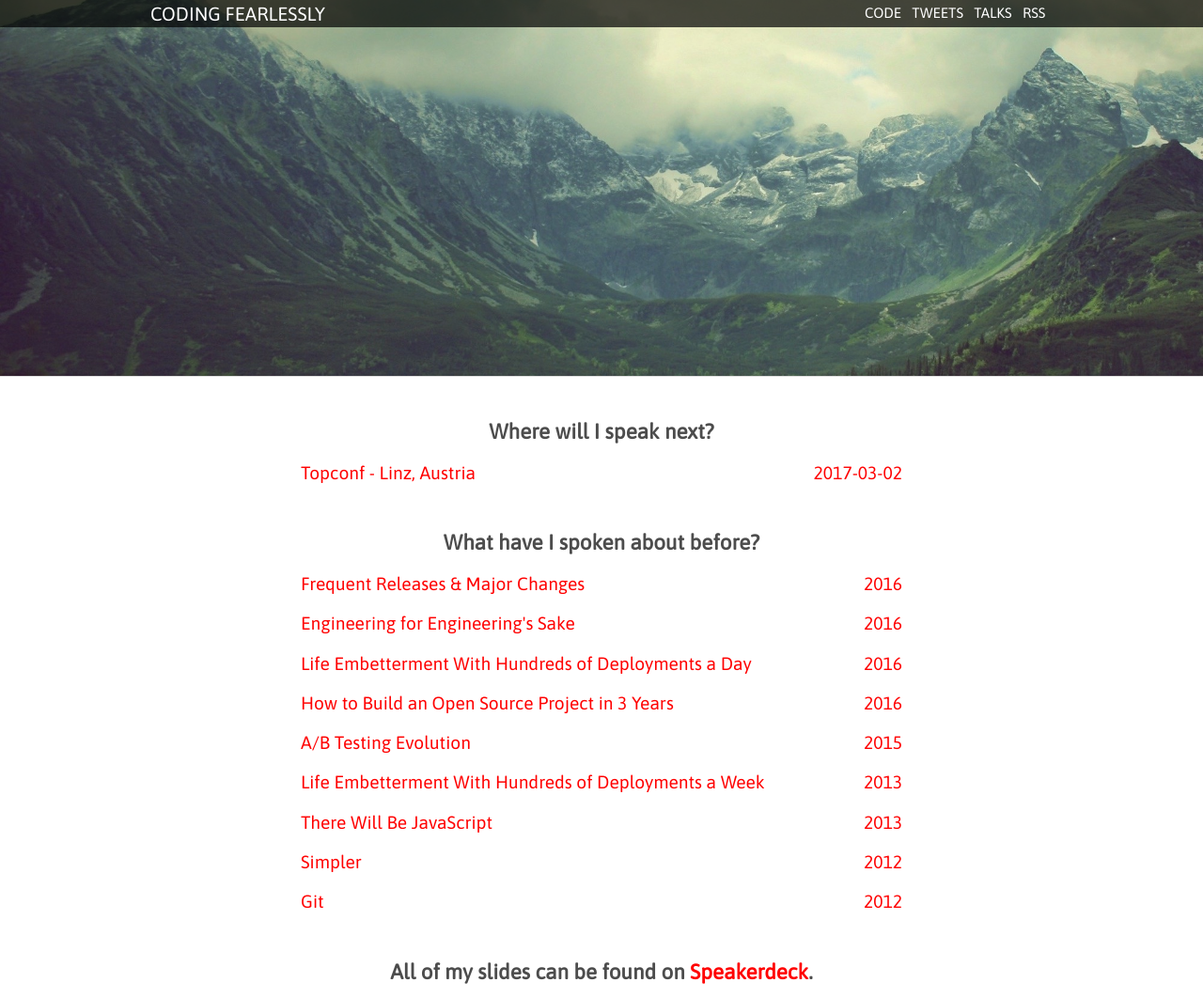
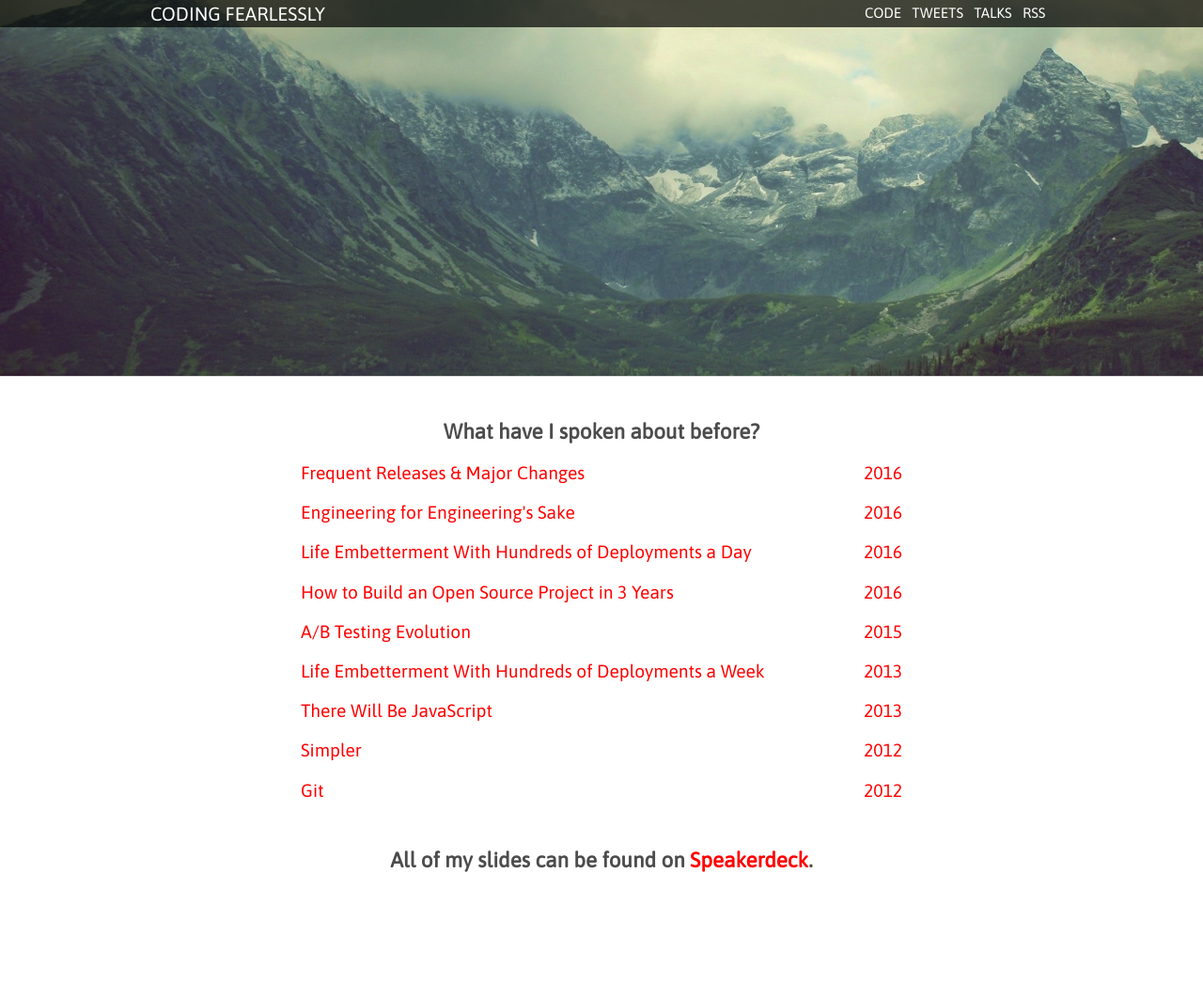
Before and after one commit to mmozuras/mmozuras.github.com, a Jekyll site: the page built from talks.html, in a window 1280 px wide. Shown: the whole page at 94% size. Built offline with Jekyll 4.4.1, drawn with Linux system fonts in a browser that asks for light colours; comment, search, counter and statistics services are not loaded; after the commit the page ends 943 px from its top, so only the background shows below that.

Commit message:
No talks scheduled for the near future

```diff
--- a/talks.html
+++ b/talks.html
@@ -3,15 +3,6 @@ layout: default
 background: background
 ---
 
-<div>
-  <h1>Where will I speak next?</h1>
-  <article class="talk">
-    <a href="http://topconf.com/linz-2017/speaker/mindaugas-mozūras/">
-      <span>Topconf - Linz, Austria</span>
-      <span class="year">2017-03-02</span>
-    </a>
-  </article>
-</div>
 <div>
   <h1>What have I spoken about before?</h1>
   {% for post in site.categories.talk %}
```
